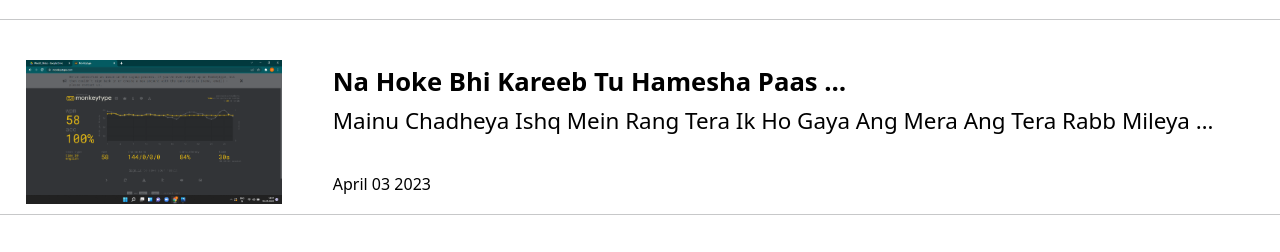
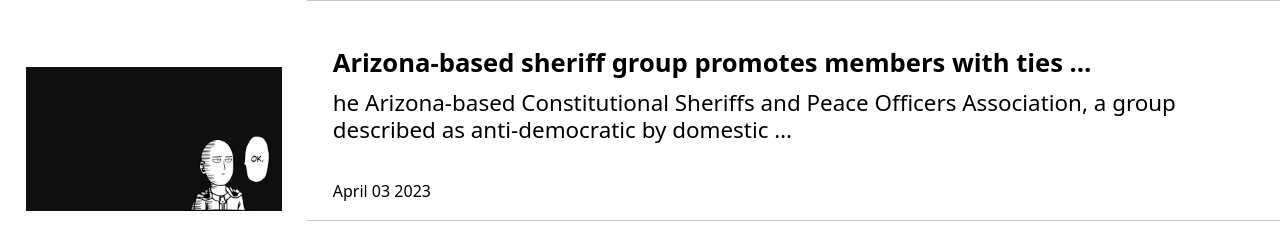
Before and after one commit to divyaa1511/policy-scholar, a Django app: page / in a window 1280 px wide. Shown: the part 1858-2110 px from the top of the page. Run offline with Django 4.2, Linux system fonts and the light colour scheme; data comes from the database, SQL or seed files in the repository.

Commit message:
Update style.css

```diff
--- a/static/style.css
+++ b/static/style.css
@@ -164,7 +164,7 @@
   }
 
   .img-cont1 img {
-    margin: 0% 2%;
+    margin: 2% 2%;
     float: left;
     display: inline-flex;
     height: auto;
```
